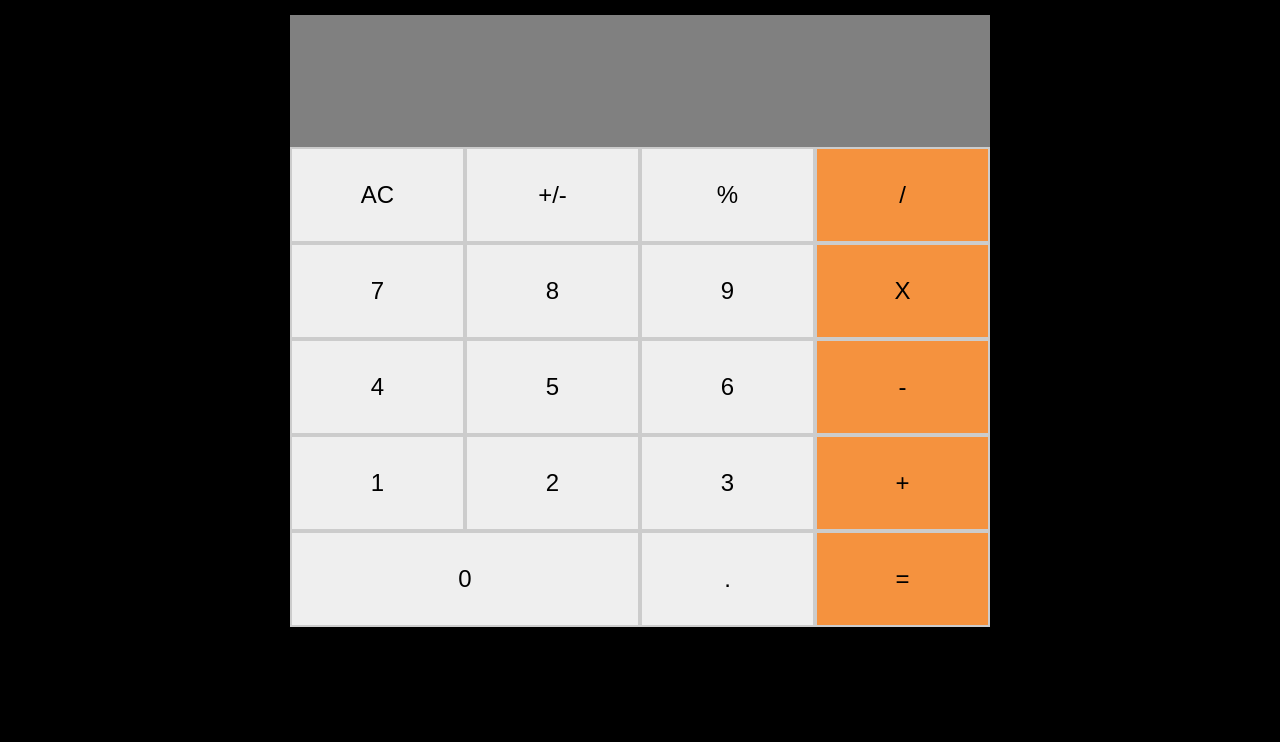
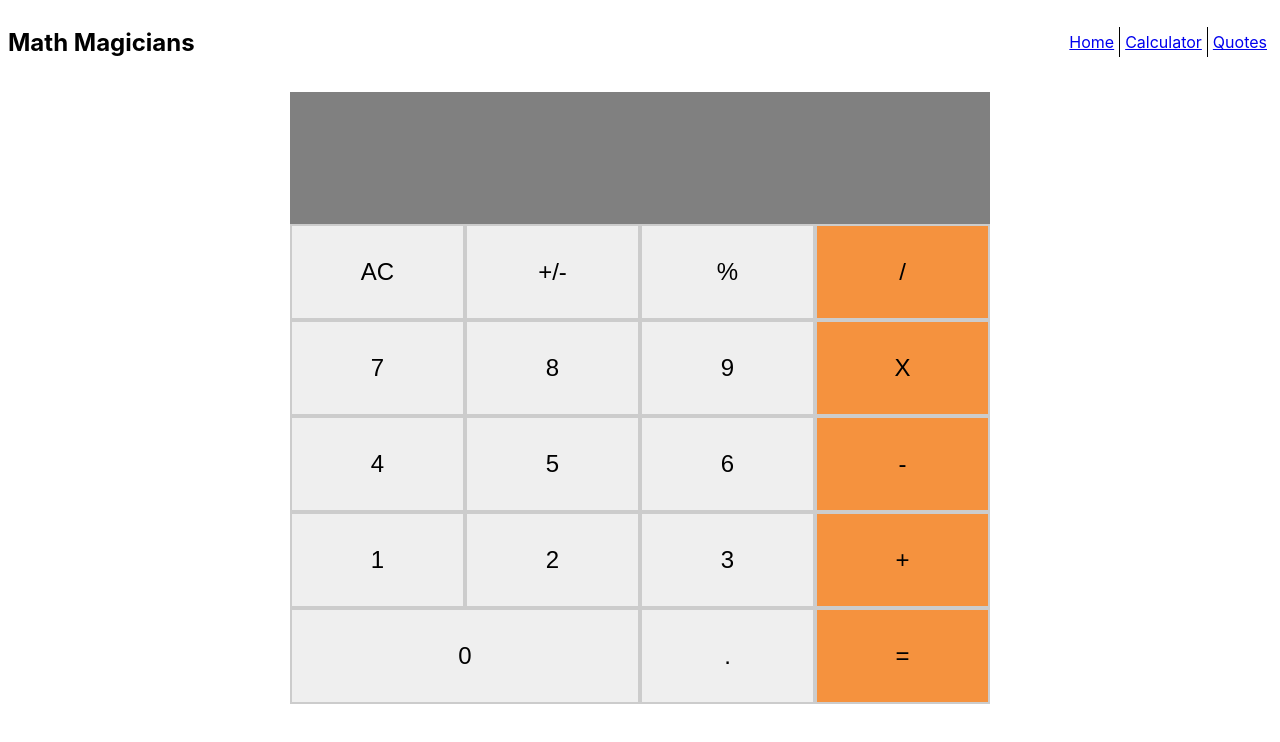
Before and after one commit to nganifaith/React_Calculator, a React (Create React App) app: page / in a window 1280 px wide. Shown: the top 742 px of the page. Built offline with nearby package versions, Linux system fonts and the light colour scheme.

Commit message:
Add header component

```diff
--- a/src/Routes.js
+++ b/src/Routes.js
@@ -1,9 +1,11 @@
 import React from 'react';
 import { BrowserRouter, Switch, Route } from 'react-router-dom';
 import Calculator from './components/Calculator';
+import Header from './components/Header';
 
 const Routes = () => (
   <BrowserRouter>
+    <Header />
     <Switch>
       <Route path="/" component={Calculator} />
     </Switch>
--- /dev/null
+++ b/src/components/Header.css
@@ -0,0 +1,20 @@
+nav {
+  display: flex;
+  justify-content: space-between;
+  align-items: center;
+  width: 100%;
+}
+
+ul {
+  display: flex;
+  list-style-type: none;
+}
+
+li {
+  padding: 5px;
+
+}
+
+li:not(:last-child) {
+  border-right: 1px solid #000;
+}
--- /dev/null
+++ b/src/components/Header.js
@@ -0,0 +1,22 @@
+import React from 'react';
+import { Link } from 'react-router-dom';
+import './Header.css';
+
+const Header = () => (
+  <nav>
+    <h1>Math Magicians</h1>
+    <ul>
+      <li>
+        <Link to="/">Home</Link>
+      </li>
+      <li>
+        <Link to="/calculator"> Calculator</Link>
+      </li>
+      <li>
+        <Link to="/quotes"> Quotes </Link>
+      </li>
+    </ul>
+  </nav>
+);
+
+export default Header;
--- a/src/index.css
+++ b/src/index.css
@@ -1,17 +1,14 @@
 body {
-  margin: 0;
   font-family: -apple-system, BlinkMacSystemFont, 'Segoe UI', 'Roboto', 'Oxygen',
     'Ubuntu', 'Cantarell', 'Fira Sans', 'Droid Sans', 'Helvetica Neue',
     sans-serif;
   -webkit-font-smoothing: antialiased;
   -moz-osx-font-smoothing: grayscale;
-  background-color: #000;
-
-
 }
 
 #root {
   display: flex;
   align-items: center;
   justify-content: center;
+  flex-direction: column;
 }
```
